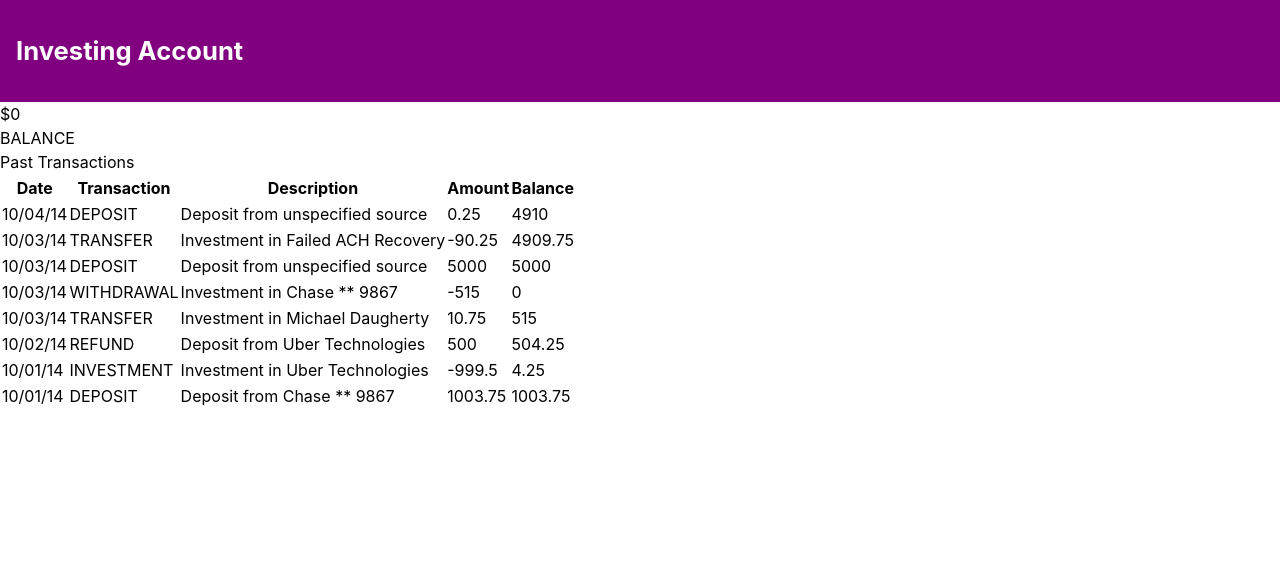
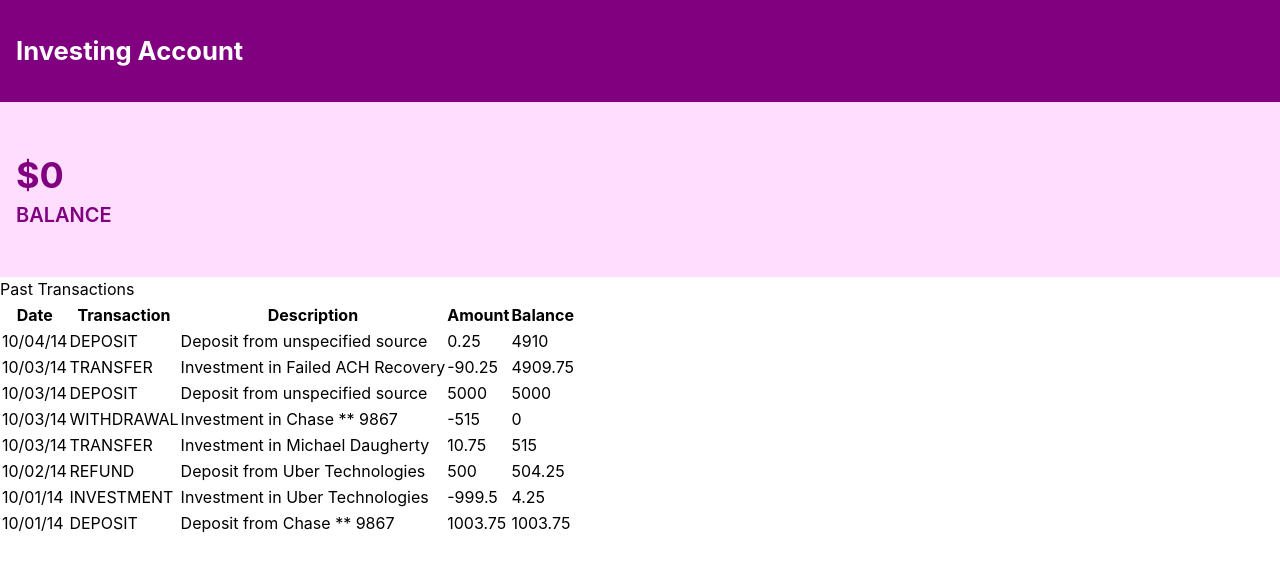
Before and after one commit to skyv26/ledger-lunacy-freedom, a React (Vite) app: page / in a window 1280 px wide. Shown: the top 570 px of the page. Built offline with nearby package versions, Linux system fonts and the light colour scheme.

Commit message:
`feat`: import the `style` file for applying the visual design

```diff
--- a/src/components/Balance/Balance.jsx
+++ b/src/components/Balance/Balance.jsx
@@ -1,8 +1,12 @@
+import './Balance.css';
+
 const Balance = () => {
     return (
-        <div>
-            <p>$0</p>
-            <p>BALANCE</p>
+        <div className="balance-section">
+            <div className="balance-container">
+                <p className="amount">$0</p>
+                <p>BALANCE</p>
+            </div>
         </div>
     );
 };
```
